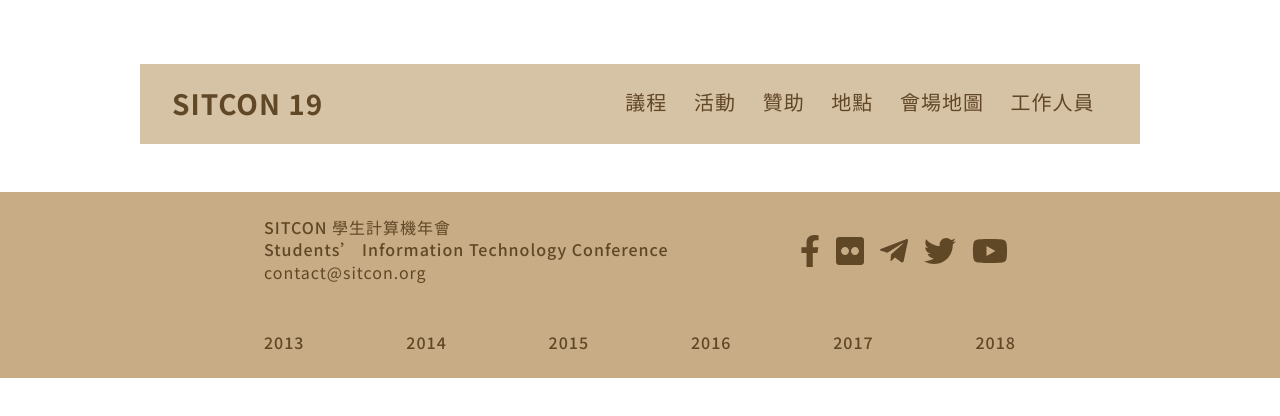
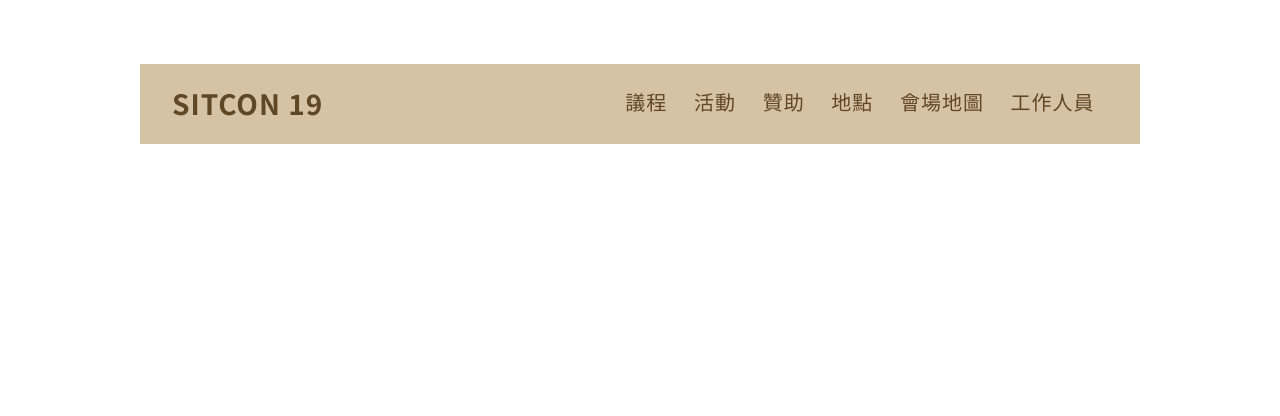
Before and after one commit to sitcon-tw/2019, a Vue app: page /active in a window 1280 px wide. Shown: the top 416 px of the page. Built offline with nearby package versions, Linux system fonts and the light colour scheme.

Commit message:
Fix: footer flash when change page

```diff
--- a/src/App.vue
+++ b/src/App.vue
@@ -3,10 +3,9 @@
     <Navbar v-if="!isCFP" />
     <transition :name="transitionName">
       <keep-alive>
-        <router-view class="main" />
+        <router-view class="main-view" />
       </keep-alive>
     </transition>
-    <Footer v-if="!isCFP" />
   </div>
 </template>
 
@@ -45,7 +44,8 @@ export default {
 <style lang="scss">
 @import './assets/scss/main.scss';
 
-.main {
+.main-view {
+  min-height: 100vh;
   transition-property: transform,opacity;
   transition-duration: .5s;
   transition-timing-function: cubic-bezier(.55, 0, .1, 1);
--- a/src/assets/scss/main.scss
+++ b/src/assets/scss/main.scss
@@ -13,6 +13,7 @@
 #app {
   width: 100%;
   min-height: 100vh;
+  overflow-x: hidden;
 }
 
 .slide-left-enter,
--- a/src/views/Active.vue
+++ b/src/views/Active.vue
@@ -15,13 +15,18 @@
         </div>
       </div>
     </div>
+    <Footer />
   </div>
 </template>
 
 <script>
+import * as Layout from '@/components';
 import activeData from '../../static/json/active.json'
 
 export default {
+  components: {
+    ...Layout
+  },
   data () {
     return {
       actives: activeData
--- a/src/views/Agenda.vue
+++ b/src/views/Agenda.vue
@@ -5,6 +5,7 @@
         <session-table :sessionData="agendas" />
       </div>
     </div>
+    <Footer />
   </div>
 </template>
 
--- a/src/views/Home.vue
+++ b/src/views/Home.vue
@@ -20,6 +20,7 @@
         </div>
       </div>
     </header>
+    <Footer />
   </div>
 </template>
 
--- a/src/views/Location.vue
+++ b/src/views/Location.vue
@@ -49,6 +49,7 @@
         </div>
       </div>
     </div>
+    <Footer />
   </div>
 </template>
 
--- a/src/views/Sponsor.vue
+++ b/src/views/Sponsor.vue
@@ -18,13 +18,18 @@
         </div>
       </div>
     </div>
+    <Footer />
   </div>
 </template>
 
 <script>
+import * as Layout from '@/components';
 import sponsorData from '../../static/json/sponsor.json'
 
 export default {
+  components: {
+    ...Layout
+  },
   data () {
     return {
       sponsors: sponsorData
--- a/src/views/Staff.vue
+++ b/src/views/Staff.vue
@@ -31,6 +31,7 @@
         </div>
       </div>
     </div>
+    <Footer />
   </div>
 </template>
 
--- a/src/views/Venue.vue
+++ b/src/views/Venue.vue
@@ -1,4 +1,15 @@
 <template>
   <div>
+    <Footer />
   </div>
 </template>
+
+<script>
+import * as Layout from '@/components';
+
+export default {
+  components: {
+    ...Layout
+  }
+}
+</script>
```
